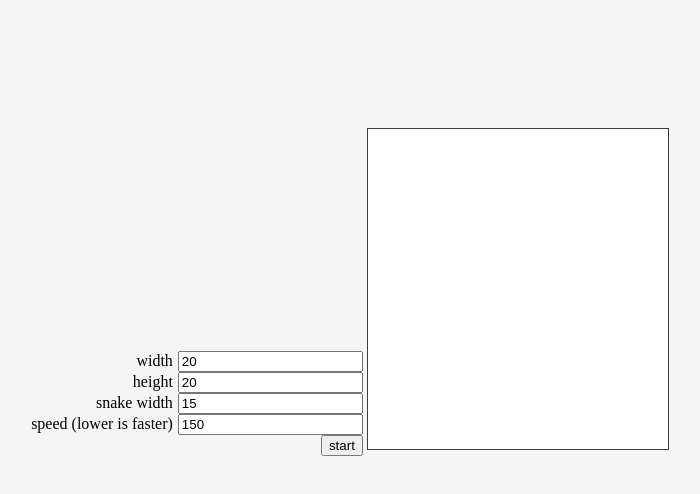
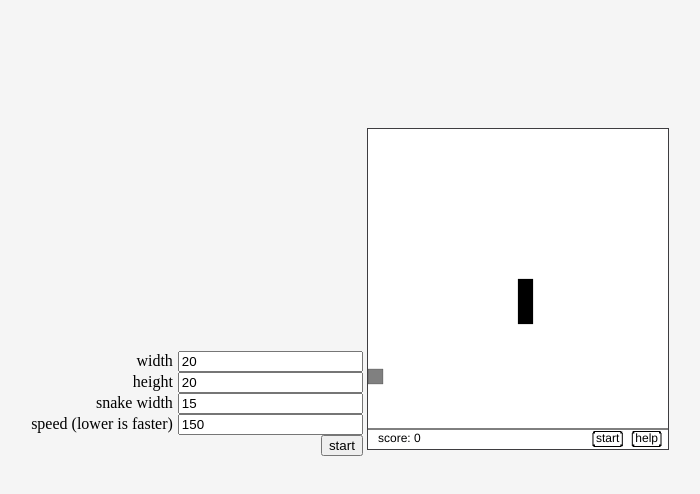
Before and after one commit to Farof/snake.js, a plain HTML site: page demo/index.html in a window 1280 px wide. Shown: the whole page, without its empty margins (290-990 px from the left). Drawn offline with Linux system fonts and the light colour scheme.

Commit message:
better state control & in-game play / pause / resume button + spacebar pause shortcut

```diff
--- a/demo/index.html
+++ b/demo/index.html
@@ -49,9 +49,16 @@
           speed = document.getElementById('speed'),
           snake;
 
+        snake = Snake.init(root, {
+          width: width.value,
+          height: height.value,
+          snakeWidth: snakeWidth.value,
+          speed: speed.value
+        });
+
         startBt.addEventListener('click', function () {
           if (snake) {
-            snake.stop();
+            snake.destroy();
           }
 
           snake = Snake.init(root, {
--- a/src/snake.js
+++ b/src/snake.js
@@ -1,6 +1,5 @@
+(function (exports) {
   "use strict";
-
-(function (exports) {
 
   Math.randomInt = function (a, b) {
     a = a || 0;
@@ -19,25 +18,13 @@
   }
 
   var Snake = exports.Snake = function (options) {
-    var ln, onKeydown = this.onKeydown, loop = this.loop;
+    var
+      onKeydown = this.onKeydown,
+      loop = this.loop,
+      onMousemove = this.onMousemove,
+      onMousedown = this.onMousedown;
 
-    options = options || {};
-    this.width = options.width || Snake.width;
-    this.height = options.height || Snake.height;
-    this.snakeWidth = options.snakeWidth || Snake.snakeWidth;
-    this.snakeLength = options.snakeLength || Snake.snakeLength;
-    this.speed = options.speed || Snake.speed;
-    this.hudHeight = options.hudHeight || Snake.hudHeight;
-
-    this.body = [{ x: Math.round(this.width / 2), y: Math.round(this.height / 2) }];
-    this.direction = (this.width > this.height) ? Snake.direction.left : Snake.direction.top;
-
-    ln = this.snakeLength;
-    while (--ln) {
-      this.grow();
-    }
-
-    this.popApple();
+    this.setOptions(options);
 
     this.onKeydownWrapper = function () {
       onKeydown.apply(this, arguments);
@@ -46,12 +33,21 @@
     this.loopWrapper = function () {
       loop.apply(this, arguments);
     }.bind(this);
+
+    this.onMousemoveWrapper = function () {
+      onMousemove.apply(this, arguments);
+    }.bind(this);
+
+    this.onMousedownWrapper = function () {
+      onMousedown.apply(this, arguments);
+    }.bind(this);
+
+    this.build();
+    this.init();
   };
 
   Object.defineProperties(Snake, {
     debug: { value: false, writable: true },
-
-    moved: { value: false, writable: true },
 
     init: {
       value: function (root, options) {
@@ -59,7 +55,8 @@
         while (root.childNodes[0]) {
           root.removeChild(root.childNodes[0]);
         }
-        root.appendChild(snake.build());
+        root.appendChild(snake.canvas);
+        snake.setup();
         return snake;
       }
     },
@@ -82,13 +79,77 @@
   });
 
   Object.defineProperties(Snake.prototype, {
+    playing: { value: false, writable: true },
+    paused: { value: false, writable: true },
+    showHelp: { value: false, writable: true },
+    moved: { value: false, writable: true },
+
+    setOptions: {
+      value: function (options) {
+        options = options || {};
+        this.width = options.width || Snake.width;
+        this.height = options.height || Snake.height;
+        this.snakeWidth = options.snakeWidth || Snake.snakeWidth;
+        this.snakeLength = options.snakeLength || Snake.snakeLength;
+        this.speed = options.speed || Snake.speed;
+        this.hudHeight = options.hudHeight || Snake.hudHeight;
+        return this;
+      }
+    },
+
+    setup: {
+      value: function () {
+        this.hookEvents();
+        this.rect = {
+          top: this.canvas.offsetTop,
+          left: this.canvas.offsetLeft
+        };
+        this.drawScene();
+      }
+    },
+
+    init: {
+      value: function () {
+        var ln;
+
+        this.body = [{ x: Math.round(this.width / 2), y: Math.round(this.height / 2) }];
+        this.direction = (this.width > this.height) ? Snake.direction.left : Snake.direction.top;
+
+        ln = this.snakeLength;
+        while (--ln) {
+          this.grow();
+        }
+
+        this.popApple();
+      }
+    },
+
     start: {
       value: function () {
-        this.hookEvents();
-        if (!this.apple) {
-          this.popApple();
+        if (!this.playing) {
+          if (this.isDead()) {
+            this.init();
           }
+
+          this.paused = false;
+          this.playing = true;
           this.timer = setInterval(this.loopWrapper, this.speed);
+        }
+        return this;
+      }
+    },
+
+    playPause: {
+      value: function () {
+        if (this.playing) {
+          if (this.paused) {
+            this.timer = setInterval(this.loopWrapper, this.speed);
+          } else {
+            clearInterval(this.timer);
+          }
+          this.paused = !this.paused;
+        }
+        return this;
       }
     },
 
@@ -107,8 +168,11 @@
 
     stop: {
       value: function () {
+        if (this.playing) {
           clearInterval(this.timer);
-        this.unhookEvents();
+          this.playing = false;
+          this.paused = false;
+        }
       }
     },
 
@@ -139,7 +203,7 @@
     eating: {
       value: function () {
         var apple = this.apple, head = this.body[0];
-        return head.x === apple.x && head.y === apple.y
+        return head.x === apple.x && head.y === apple.y;
       }
     },
 
@@ -164,7 +228,7 @@
       value: function () {
         do {
           this.apple = { x: Math.randomInt(0, this.width), y: Math.randomInt(0, this.height) };
-        } while(this.appleOnBody());
+        } while (this.appleOnBody());
         return this;
       }
     },
@@ -192,16 +256,16 @@
         node.style.backgroundColor = 'white';
         node.style.display = 'inline-block';
 
-        this.initCanvas();
+        this.ctx = this.canvas.getContext('2d');
 
         return node;
       }
     },
 
-    initCanvas: {
+    destroy: {
       value: function () {
-        var ctx = this.ctx = this.canvas.getContext('2d');
-        this.drawScene();
+        this.stop();
+        this.unhookEvents();
         return this;
       }
     },
@@ -224,6 +288,7 @@
         this.drawSnake();
         this.drawApple();
         this.drawHUD();
+        this.event ? this.event.consumed = true : null;
 
         return this;
       }
@@ -272,9 +337,10 @@
 
     drawHUD: {
       value: function () {
-        var ctx = this.ctx;
+        var ctx = this.ctx, metrics;
 
         ctx.fillStyle = 'black';
+        ctx.strokeStyle = 'black';
         ctx.lineWidth = 1;
         ctx.font = '12px Helvetica';
         ctx.textBaseline = 'middle';
@@ -297,8 +363,81 @@
           ctx.textAlign = 'left';
         }
 
+        metrics = this.drawButton('help', 'right', this.canvas.width - 10, this.canvas.height - this.hudHeight / 2, null, this.help.bind(this));
+
+        this.drawButton(this.playing ? (this.paused ? 'resume' : 'pause') : 'start', 'right', this.canvas.width - 26, this.canvas.height - this.hudHeight / 2, metrics, this.playing ? this.playPause.bind(this) : this.start.bind(this));
+
         // draw score
+        ctx.fillStyle = 'black';
         ctx.fillText('score: ' + (this.body.length - this.snakeLength), 10, this.canvas.height - this.hudHeight / 2);
+
+        if (this.showHelp) {
+          this.drawHelp();
+        }
+
+        this.event ? this.event.consumed = true : null;
+      }
+    },
+
+    drawButton: {
+      value: function (text, align, x, y, previous, onClick) {
+        var
+          ctx = this.ctx,
+          previousAlign = ctx.textAlign,
+          metrics = ctx.measureText(text),
+          rect = this.event ? {
+            x: this.event.clientX - this.rect.left,
+            y: this.event.clientY - this.rect.top
+          } : {},
+          hover = false;
+
+        rect.top = y - 7.5;
+        rect.height = 15;
+        rect.bottom = rect.top + rect.height;
+        rect.left = x - metrics.width - (previous ? previous.width : 0) - 3;
+        rect.width = metrics.width + 6;
+        rect.right = rect.left + rect.width;
+
+        previous = previous || { width: 0 };
+
+        ctx.beginPath();
+        ctx.rect(rect.left, rect.top, rect.width, rect.height);
+        ctx.stroke();
+        hover = ctx.isPointInPath(rect.x, rect.y);
+        if (hover) {
+          ctx.fillStyle = 'black';
+          ctx.fill();
+          if (!this.event.consumed && this.event.type === 'mousedown') {
+            onClick();
+          }
+        }
+        ctx.closePath();
+
+        ctx.textAlign = align;
+        ctx.fillStyle = hover ? 'white' : 'black';
+        ctx.fillText(text, x - previous.width, y);
+        ctx.textAlign = previousAlign;
+
+        ctx.clearRect(rect.left - 1, rect.top - 1, 2, 2);
+        ctx.fillRect(rect.left, rect.top, 2, 2);
+
+        ctx.clearRect(rect.right - 1, rect.top - 1, 2, 2);
+        ctx.fillRect(rect.right - 2, rect.top, 2, 2);
+
+        ctx.clearRect(rect.left - 1, rect.bottom - 1, 2, 2);
+        ctx.fillRect(rect.left, rect.bottom - 2, 2, 2);
+
+        ctx.clearRect(rect.right - 1, rect.bottom - 1, 2, 2);
+        ctx.fillRect(rect.right - 2, rect.bottom - 2, 2, 2);
+
+        return metrics;
+      }
+    },
+
+    drawHelp: {
+      value: function () {
+        var ctx = this.ctx;
+        console.log('draw help');
       }
     },
 
@@ -332,6 +471,20 @@
       }
     },
 
+    help: {
+      value: function () {
+        //this.showHelp = !this.showHelp;
+
+        this.drawHelp();
+
+        if (this.showHelp === this.playing) {
+          //this.playPause();
+        }
+
+        return this;
+      }
+    },
+
     step: {
       value: function () {
         var first = this.body[0];
@@ -345,6 +498,7 @@
       value: function (e) {
         var key = e.keyCode;
 
+        if (this.playing) {
           if (!this.moved && key === 38 && this.direction !== Snake.direction.bottom) {
             this.direction = Snake.direction.top;
             this.moved = true;
@@ -358,12 +512,34 @@
             this.direction = Snake.direction.left;
             this.moved = true;
           }
+
+          if (key === 32) {
+            this.playPause();
+            this.drawHUD();
+          }
+        }
+      }
+    },
+
+    onMousemove: {
+      value: function (e) {
+        this.event = e;
+        this.drawHUD();
+      }
+    },
+
+    onMousedown: {
+      value: function (e) {
+        this.event = e;
+        this.drawHUD();
       }
     },
 
     hookEvents: {
       value: function () {
         document.addEventListener('keydown', this.onKeydownWrapper, false);
+        this.canvas.addEventListener('mousemove', this.onMousemoveWrapper, false);
+        this.canvas.addEventListener('mousedown', this.onMousedownWrapper, false);
         return this;
       }
     },
```
Lines whose indentation alone changed are shown as unchanged.
